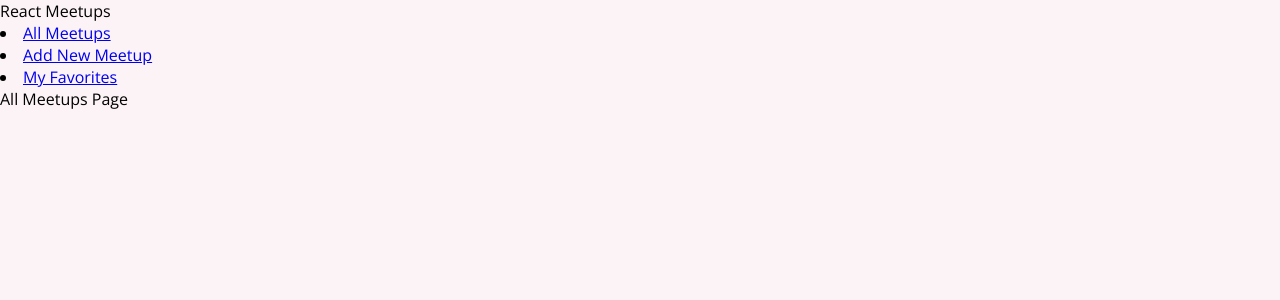
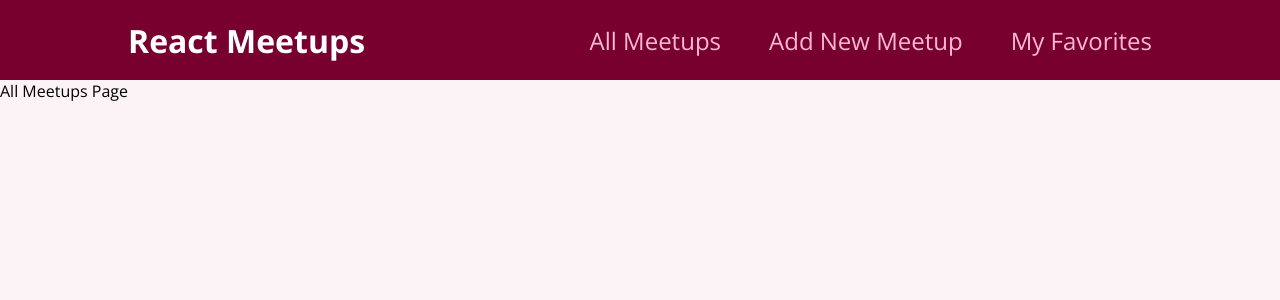
Before and after one commit to Jade1724/router-demo, a React (Create React App) app: page / in a window 1280 px wide. Shown: the top 300 px of the page. Built offline with nearby package versions, Linux system fonts and the light colour scheme.

Commit message:
Added a CSS module for MainNavigation component.

```diff
--- a/src/components/layout/MainNavigation.js
+++ b/src/components/layout/MainNavigation.js
@@ -1,22 +1,26 @@
-import { Link } from 'react-router-dom';
+import { Link } from "react-router-dom";
+
+import classes from "./MainNavigation.module.css";
 
 function MainNavigation() {
   return (
-    <header>
-        <div>React Meetups</div>
+    <header className={classes.header}>
+      <div className={classes.logo}>React Meetups</div>
       <nav>
+        <ul>
           <li>
-                <Link to='/'>All Meetups</Link>
+            <Link to="/">All Meetups</Link>
           </li>
           <li>
-                <Link to='/new-meetup'>Add New Meetup</Link>
+            <Link to="/new-meetup">Add New Meetup</Link>
           </li>
           <li>
-                <Link to='favorites'>My Favorites</Link>
+            <Link to="favorites">My Favorites</Link>
           </li>
+        </ul>
       </nav>
     </header>
   );
 }
 
-export default MainNavigation
+export default MainNavigation;
--- /dev/null
+++ b/src/components/layout/MainNavigation.module.css
@@ -0,0 +1,47 @@
+.header {
+    width: 100%;
+    height: 5rem;
+    display: flex;
+    align-items: center;
+    justify-content: space-between;
+    background-color: #77002e;
+    padding: 0 10%;
+  }
+
+  .logo {
+    font-size: 2rem;
+    color: white;
+    font-weight: bold;
+  }
+
+  .header ul {
+    list-style: none;
+    margin: 0;
+    padding: 0;
+    display: flex;
+    align-items: baseline;
+  }
+
+  .header li {
+    margin-left: 3rem;
+  }
+
+  .header a {
+    text-decoration: none;
+    font-size: 1.5rem;
+    color: #fcb8d2;
+  }
+
+  .header a:hover,
+  .header a:active,
+  .header a.active {
+    color: white;
+  }
+
+  .badge {
+    background-color: #cc2062;
+    color: white;
+    border-radius: 12px;
+    padding: 0 1rem;
+    margin-left: 0.5rem;
+  }
```
Lines whose indentation alone changed are shown as unchanged.
